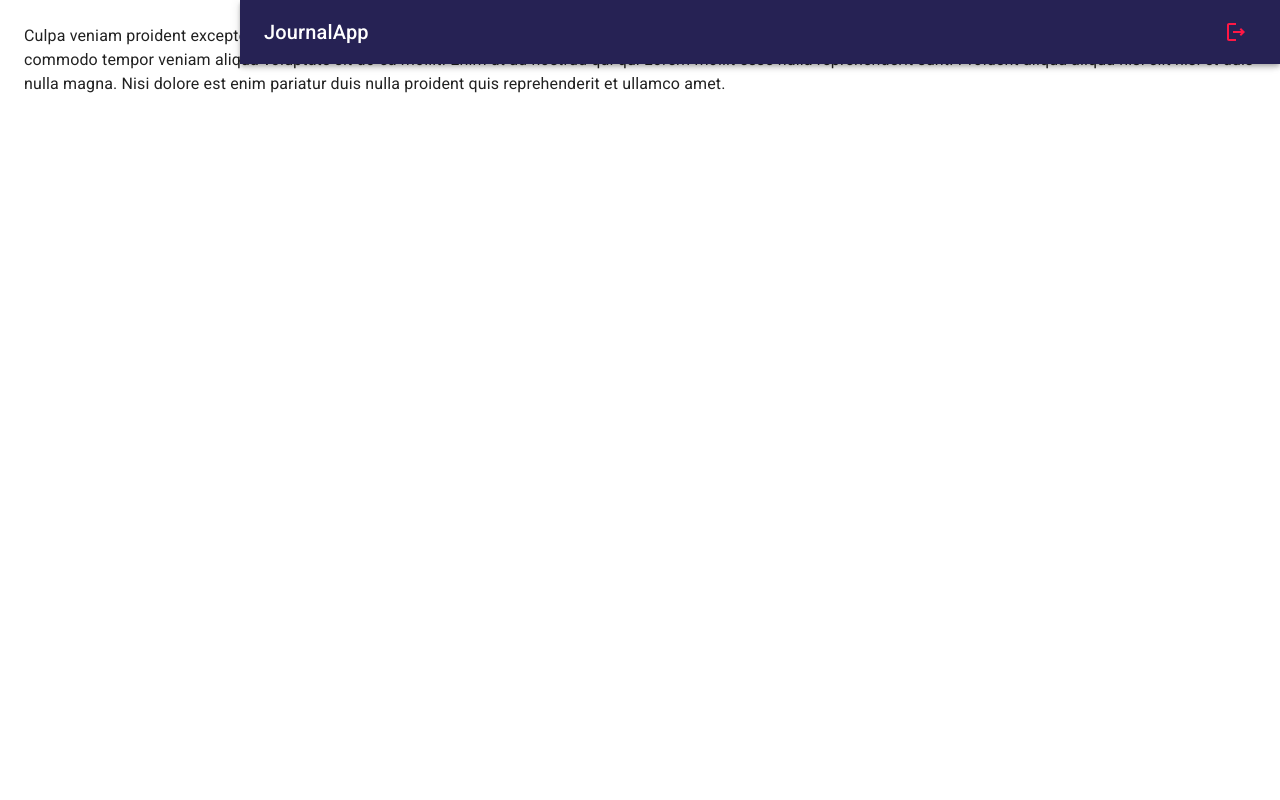
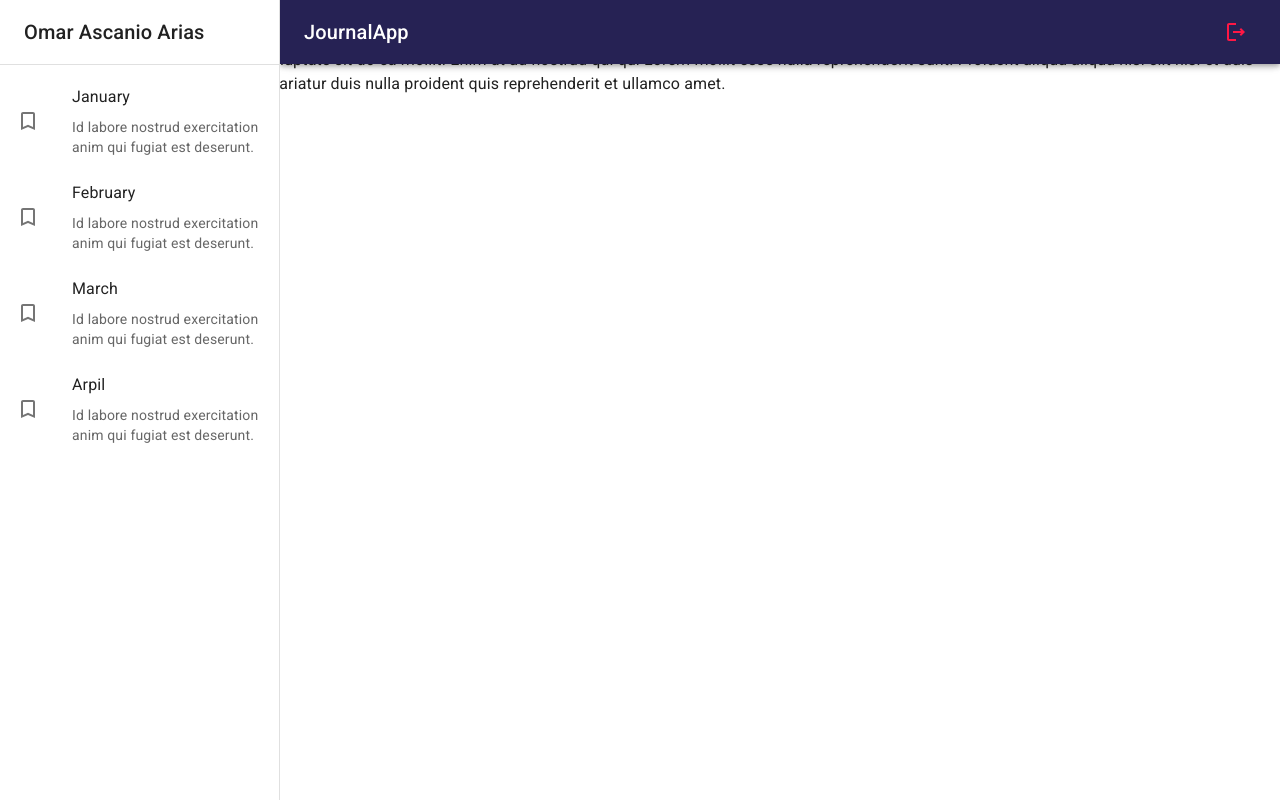
Before and after one commit to Omared250/JournalApp, a React (Vite) app: page / in a window 1280 px wide. Built offline with nearby package versions, Linux system fonts and the light colour scheme.

Commit message:
side bar functional

```diff
--- a/src/journal/components/SideBar.jsx
+++ b/src/journal/components/SideBar.jsx
@@ -0,0 +1,46 @@
+import { TurnedInNot } from "@mui/icons-material"
+import { Box, Divider, Drawer, Grid, List, ListItem, ListItemButton, ListItemIcon, ListItemText, Toolbar, Typography } from "@mui/material"
+
+export const SideBar = ({ drawerWidth }) => {
+    return (
+        <Box
+            component='nav'
+            sx={{ width: { sm: drawerWidth }, flexShrink: { sm: 0 } }}
+        >
+           <Drawer
+                variant='permanent' // temporary if you want to show it in a conditional way
+                open
+                sx={{
+                    display: { xs: 'block' },
+                    '& .MuiDrawer-paper': { boxSizing: 'border-box', width: drawerWidth }
+                }}
+           >
+                <Toolbar>
+                    <Typography variant='h6' noWrap component='div'>
+                        Omar Ascanio Arias
+                    </Typography>
+                </Toolbar>
+                <Divider />
+
+                <List>
+                    {
+                        ['January', 'February', 'March', 'Arpil'].map( text => (
+                            <ListItem key={ text } disablePadding>
+                                <ListItemButton>
+                                    <ListItemIcon>
+                                        <TurnedInNot />
+                                    </ListItemIcon>
+                                    <Grid container>
+                                        <ListItemText primary={ text }/>
+                                        <ListItemText secondary={ 'Id labore nostrud exercitation anim qui fugiat est deserunt.' }/>
+                                    </Grid>
+                                </ListItemButton>
+                            </ListItem>
+                         ))
+                    }
+                </List>
+
+            </Drawer>
+        </Box>
+    )
+}
--- a/src/journal/components/index.js
+++ b/src/journal/components/index.js
@@ -1 +1,2 @@
 export * from './NavBar';
+export * from './SideBar';
--- a/src/journal/layout/JournalLayout.jsx
+++ b/src/journal/layout/JournalLayout.jsx
@@ -1,15 +1,15 @@
 import { Box } from "@mui/material"
-import { NavBar } from "../components";
+import { NavBar, SideBar } from "../components";
 
 
-const drawerWidth = 240;
+const drawerWidth = 280;
 
 export const JournalLayout = ({ children }) => {
     return (
         <Box  sx={{ displa: 'flex' }}>
 
             <NavBar drawerWidth={ drawerWidth }/>
-            {/* Sidebar */}
+            <SideBar drawerWidth={ drawerWidth } />
 
             <Box
                 component='main'
```
